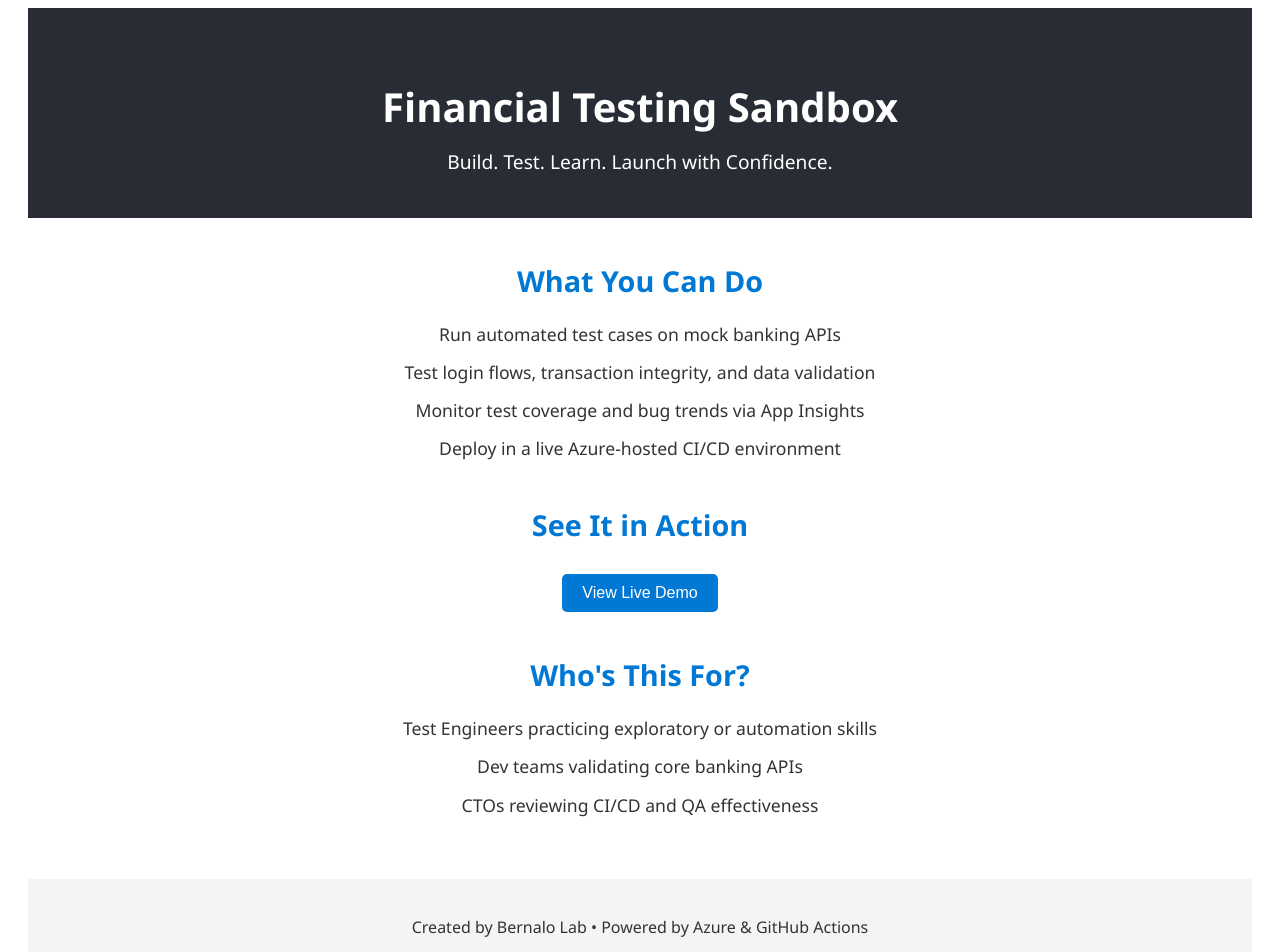
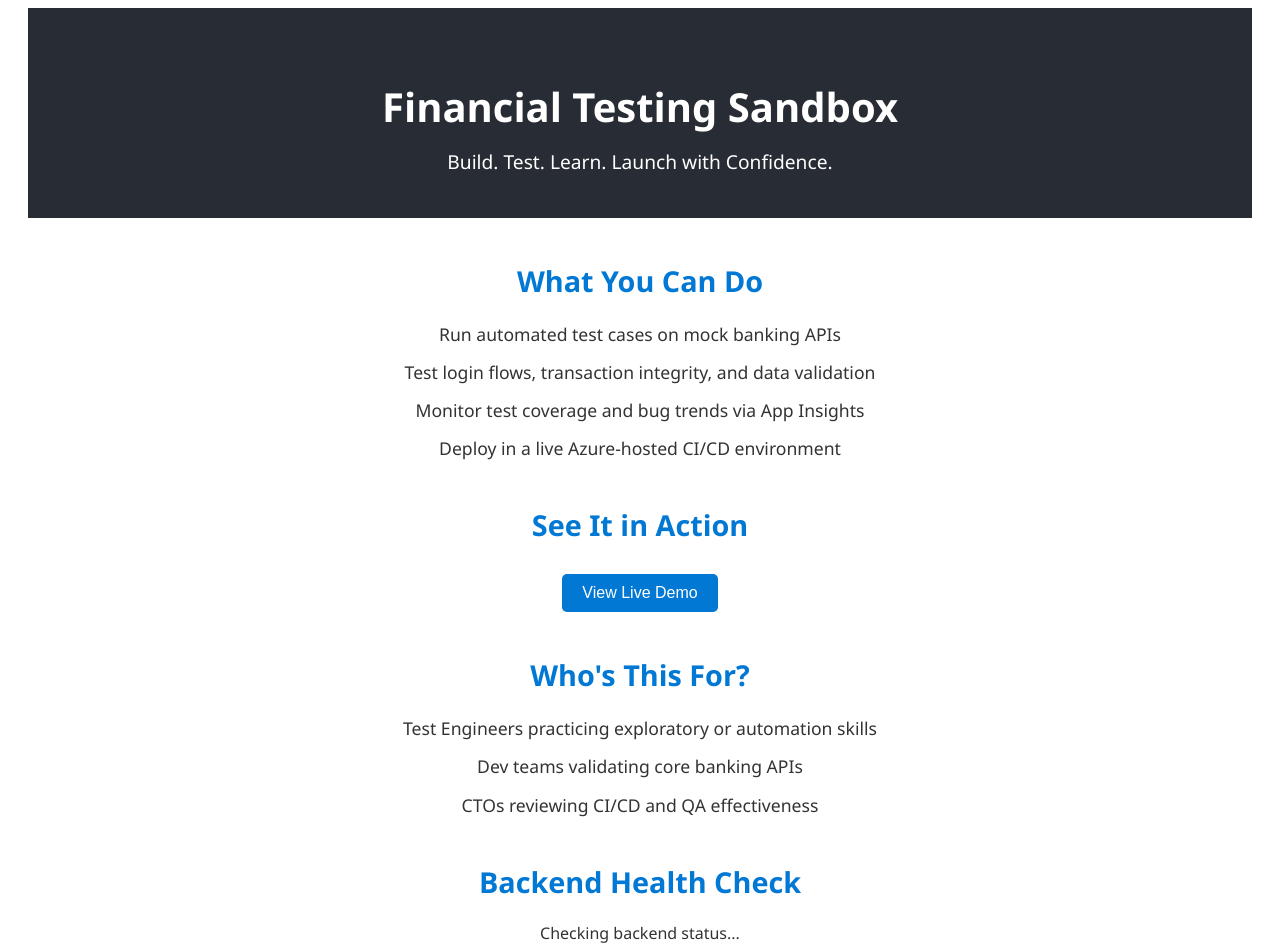
Before and after one commit to bernalo-lab/financial-testing-sandbox, a React (Create React App) app in the folder frontend/: page / in a window 1280 px wide. Shown: the top 952 px of the page. Built offline with nearby package versions, Linux system fonts and the light colour scheme; no server answers.

Commit message:
Connect frontend to backend health check

```diff
--- a/frontend/src/App.js
+++ b/frontend/src/App.js
@@ -1,7 +1,16 @@
-import React from "react";
+import React, { useEffect, useState } from "react";
 import "./App.css";
 
 function App() {
+  const [health, setHealth] = useState(null);
+
+  useEffect(() => {
+    fetch("https://sandbox-backend-bernalo.azurewebsites.net/health")
+      .then((res) => res.json())
+      .then((data) => setHealth(data))
+      .catch((err) => console.error("Backend not reachable:", err));
+  }, []);
+
   return (
     <div className="App">
       <header className="App-header">
@@ -35,6 +44,15 @@ function App() {
         </ul>
       </section>
 
+      <section className="App-section">
+        <h2>Backend Health Check</h2>
+        {health ? (
+          <pre>{JSON.stringify(health, null, 2)}</pre>
+        ) : (
+          <p>Checking backend status...</p>
+        )}
+      </section>
+
       <footer className="App-footer">
         <p>Created by Bernalo Lab • Powered by Azure & GitHub Actions</p>
         <a
```
